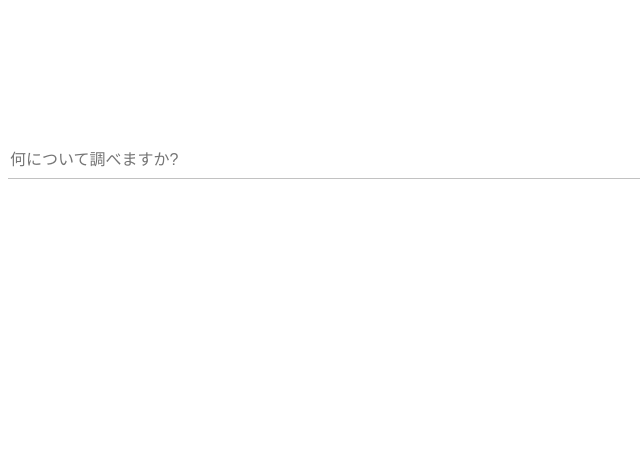
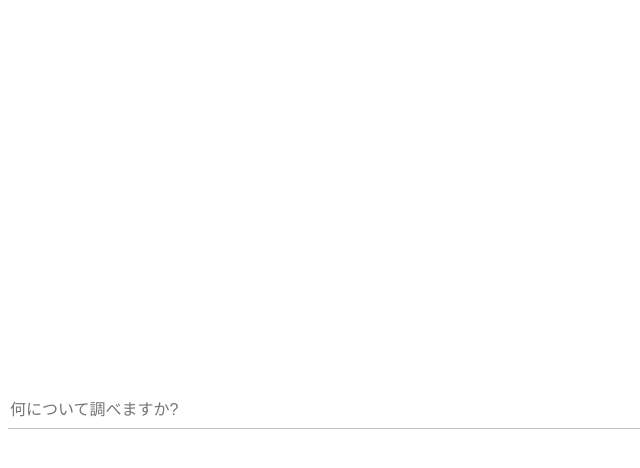
Before and after one commit to medakoro/Custom-Newtab-For-meda, a plain HTML site: page index.html in a window 1280 px wide. Shown: the whole page, without its empty margins (0-640 px from the left). Drawn offline with Linux system fonts and the light colour scheme.

Commit message:
栗原ぁああああああああ!座標違ああああああああう!

```diff
--- a/main_style.css
+++ b/main_style.css
@@ -1,6 +1,6 @@
 #text3{
   position: absolute;
-  top: 150px;
+  top:400px;
 	font-size: 16px;
 	width: 100%;
 	border: none;
@@ -11,7 +11,7 @@
 
 .text_underline{
   position: absolute;
-  top:170px;
+  top:420px;
 	position: relative; /*.text_underline::beforeの親要素*/
 	border-top: 1px solid #c2c2c2; /*text3の下線*/
 }
```
